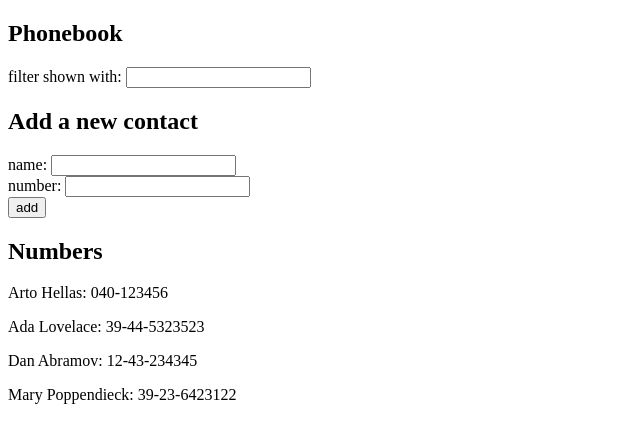
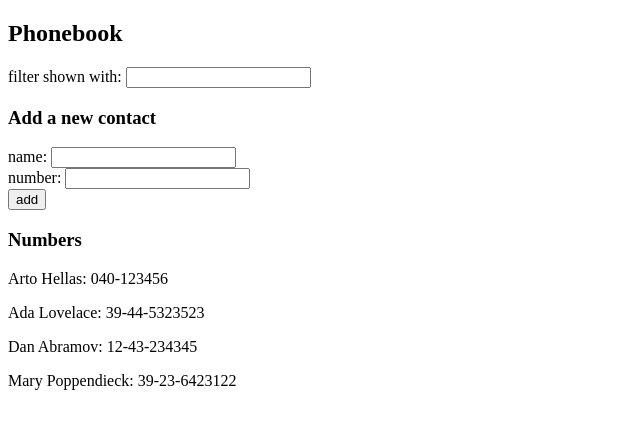
Before and after one commit to daniel-r0driguez/Full-Stack-Open, a React (Create React App) app in the folder part2/phonebook/: page / in a window 1280 px wide. Shown: the top 442 px of the page, without its empty margins (0-640 px from the left). Built offline with nearby package versions, Linux system fonts and the light colour scheme.

Commit message:
Finished exercise 2.10

```diff
--- a/part2/phonebook/src/App.js
+++ b/part2/phonebook/src/App.js
@@ -1,5 +1,9 @@
 
 import { useState } from 'react';
+
+import Filter from './components/Filter';
+import PersonForm from './components/PersonForm';
+import Persons from './components/Persons';
 
 const App = () => {
   // Set the states.
@@ -51,6 +55,7 @@ const App = () => {
     return false;
   }
 
+  // Event Handlers
   const addPerson = (event) => {
     event.preventDefault();
 
@@ -85,37 +90,21 @@ const App = () => {
     setFilter(event.target.value);
   }
 
-  const personsToShow = (filter === '') ? persons : persons.filter(person => person.name.search(new RegExp(filter, "i")) !== -1);
-  console.log(filter);
-  console.log(personsToShow);
-
   return (
   <div>
     <h2>Phonebook</h2>
-    <div>
-      filter shown with: <input value={filter} onChange={handleFilterChange}/>
-    </div>
 
-    <h2>Add a new contact</h2>
-    <form onSubmit={addPerson}>
-      <div>
-        name: <input value={newName} onChange={handlePersonChange}/>
-      </div>
-      <div>
-        number: <input value={newNumber} onChange={handleNumberChange}/>
-      </div>
-      <div>
-        <button type='submit'>add</button>
-      </div>
-    </form>
+    <Filter filter={filter} handleFilterChange={handleFilterChange}/>
 
-    <h2>Numbers</h2>
-    <div>
-      {personsToShow.map(person =>
-      <p key={person.name}>{person.name}: {person.number}</p>)}
-    </div>
+    <h3>Add a new contact</h3>
+
+    <PersonForm addPerson={addPerson} newName={newName} handlePersonChange={handlePersonChange} newNumber={newNumber} handleNumberChange={handleNumberChange}/>
+
+    <h3>Numbers</h3>
+
+    <Persons persons={persons} filter={filter}/>
   </div>
-  )
-}
+  );
+};
 
 export default App;
--- /dev/null
+++ b/part2/phonebook/src/components/Filter.js
@@ -0,0 +1,9 @@
+const Filter = ({filter, handleFilterChange}) => {
+    return (
+    <div>
+        filter shown with: <input value={filter} onChange={handleFilterChange}/>
+    </div>
+    );
+};
+
+export default Filter;
--- /dev/null
+++ b/part2/phonebook/src/components/PersonForm.js
@@ -0,0 +1,17 @@
+const PersonForm = ({addPerson, newName, handlePersonChange, newNumber, handleNumberChange}) => {
+    return (
+    <form onSubmit={addPerson}>
+        <div>
+            name: <input value={newName} onChange={handlePersonChange}/>
+        </div>
+        <div>
+            number: <input value={newNumber} onChange={handleNumberChange}/>
+        </div>
+        <div>
+            <button type='submit'>add</button>
+        </div>
+    </form>
+    );
+};
+
+export default PersonForm;
--- /dev/null
+++ b/part2/phonebook/src/components/Persons.js
@@ -0,0 +1,14 @@
+const Persons = ({persons, filter}) => {
+    const personsToShow = (filter === '') ? persons : persons.filter(person => person.name.search(new RegExp(filter, "i")) !== -1);
+    console.log("Filter:", filter);
+    console.log(personsToShow);
+
+    return (
+        <div>
+            {personsToShow.map(person =>
+            <p key={person.id}>{person.name}: {person.number}</p>)}
+        </div>
+    );
+};
+
+export default Persons;
```
